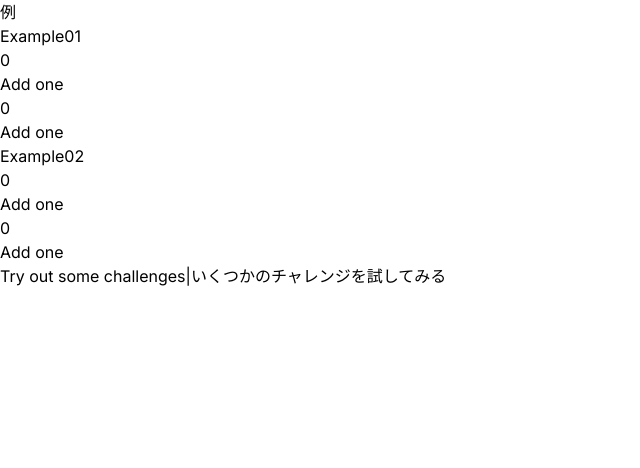
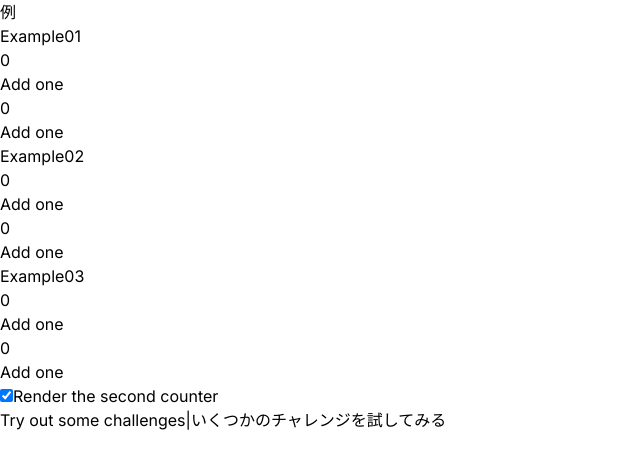
Before and after one commit to ai-biz20-sasaki/learn-react, a Next.js app: page /managing-state/preserving-and-resetting-state in a window 1280 px wide. Shown: the top 468 px of the page, without its empty margins (0-640 px from the left). Built offline with nearby package versions, Linux system fonts and the light colour scheme.

Commit message:
Add managing-state/preserving-and-resetting-state/example03

```diff
--- /dev/null
+++ b/src/app/managing-state/preserving-and-resetting-state/example03.tsx
@@ -0,0 +1,45 @@
+"use client"
+import { useState } from 'react';
+
+export default function App() {
+  const [showB, setShowB] = useState(true);
+  return (
+    <div>
+      <Counter />
+      {showB && <Counter />}
+      <label>
+        <input
+          type="checkbox"
+          checked={showB}
+          onChange={e => {
+            setShowB(e.target.checked)
+          }}
+        />
+        Render the second counter
+      </label>
+    </div>
+  );
+}
+
+function Counter() {
+  const [score, setScore] = useState(0);
+  const [hover, setHover] = useState(false);
+
+  let className = 'counter';
+  if (hover) {
+    className += ' hover';
+  }
+
+  return (
+    <div
+      className={className}
+      onPointerEnter={() => setHover(true)}
+      onPointerLeave={() => setHover(false)}
+    >
+      <h1>{score}</h1>
+      <button onClick={() => setScore(score + 1)}>
+        Add one
+      </button>
+    </div>
+  );
+}
--- a/src/app/managing-state/preserving-and-resetting-state/page.tsx
+++ b/src/app/managing-state/preserving-and-resetting-state/page.tsx
@@ -3,6 +3,7 @@
 import Link from 'next/link'
 import Example01 from './example01'
 import Example02 from './example02'
+import Example03 from './example03'
 //import Challenge01 from './challenge01'
 //import Challenge02 from './challenge02'
 //import Challenge03 from './challenge03'
@@ -24,6 +25,8 @@
       <Example01 />
       <h3>Example02</h3>
       <Example02 />
+      <h3>Example03</h3>
+      <Example03 />
       <h2>
         <a
           className=""
```
